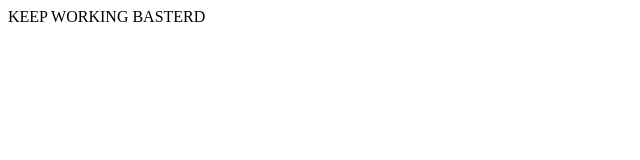
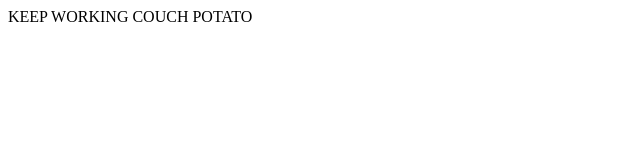
Before and after one commit to ALI-HUP/extension, a browser extension: page index.html in a window 1280 px wide. Shown: the full height of the page, 0-640 px from the left. Drawn offline with Linux system fonts and the light colour scheme.

Commit message:
few little changes

```diff
--- a/index.html
+++ b/index.html
@@ -5,7 +5,7 @@
 
     <body>
         <p>
-            KEEP WORKING BASTERD
+            KEEP WORKING COUCH POTATO
         </p>
 
     </body>
```
Also changed, not shown: manifest.json, 1 other file.
